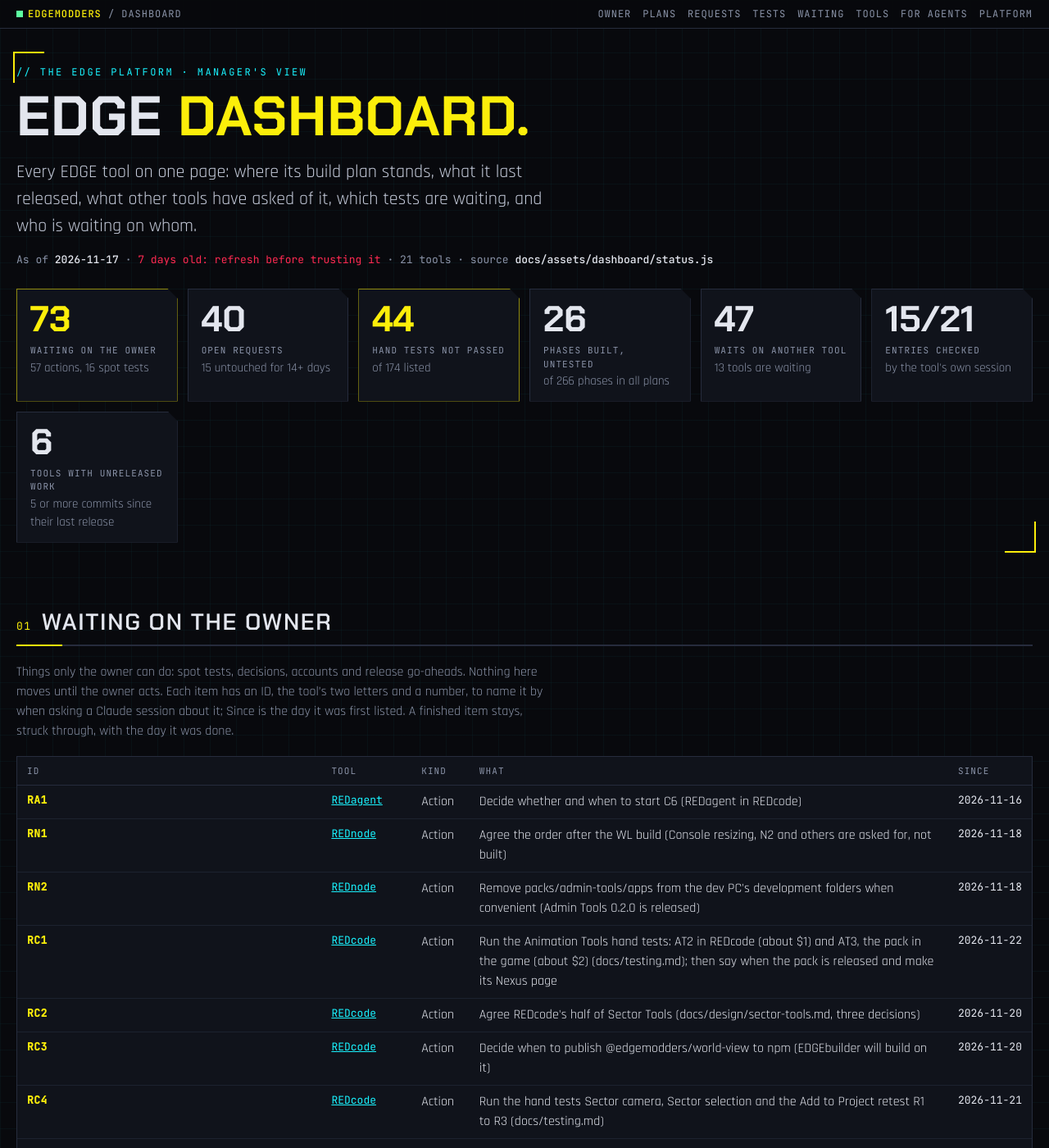
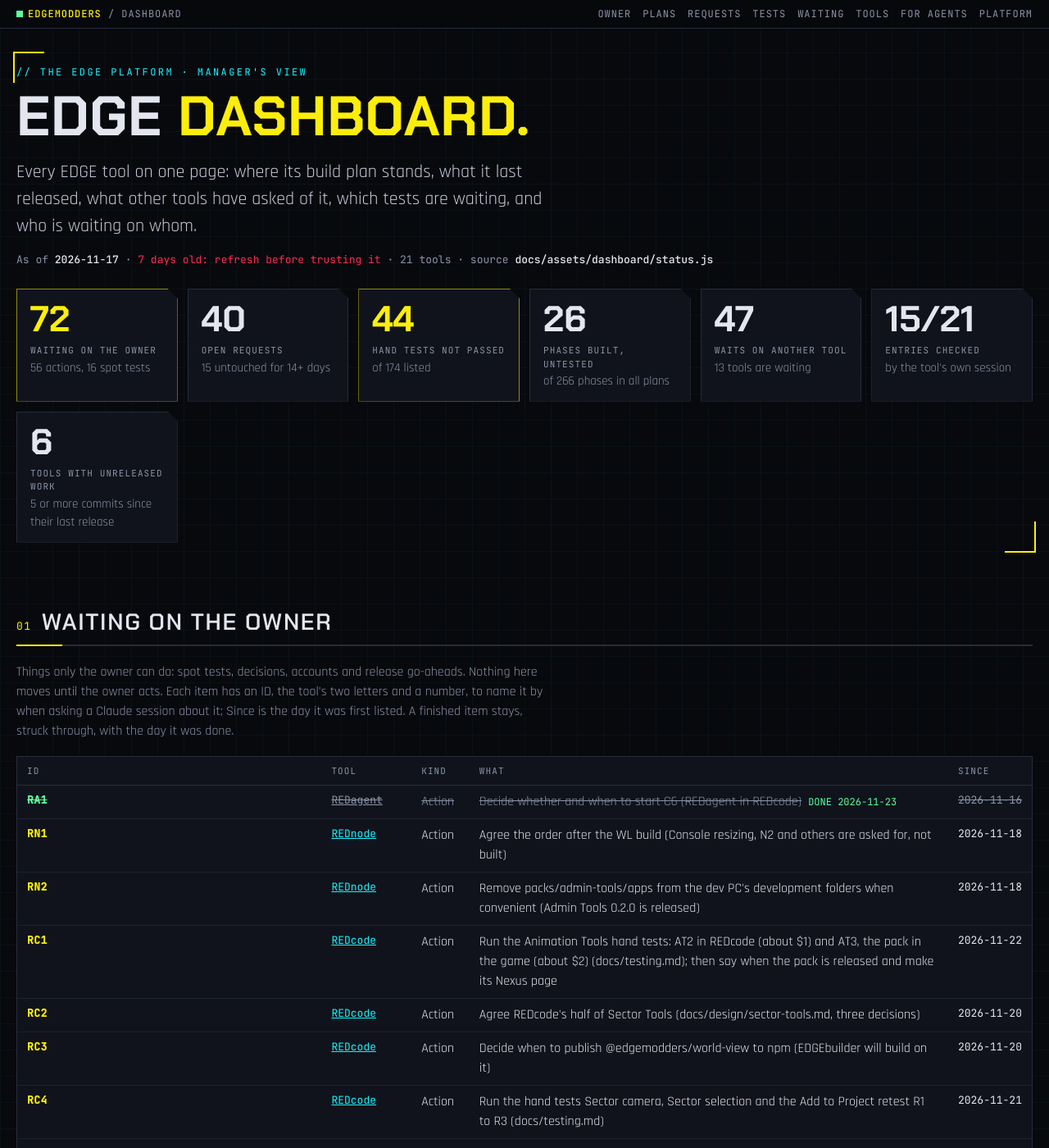
Before and after one commit to Edgemodders/EDGEweb, a Jekyll site: the page docs/dashboard.html, which Jekyll copies as it is, in a window 1280 px wide and 1400 px high. Shown: the whole window at 82% size. Built offline with Jekyll 4.4.1, drawn with Linux system fonts in a browser that asks for light colours.

Commit message:
Dashboard: RA1 done, the owner decided to go ahead with C6
Co-Authored-By: Claude Fable 5.2 <noreply@anthropic.com>

```diff
--- a/docs/assets/dashboard/status.js
+++ b/docs/assets/dashboard/status.js
@@ -485,7 +485,9 @@ window.EDGE_STATUS = {
     {
      "ref": "RA1",
      "what": "Decide whether and when to start C6 (REDagent in REDcode)",
-     "since": "2026-11-16"
+     "since": "2026-11-16",
+     "done": "2026-11-23",
+     "outcome": "Decided: go ahead with C6"
     }
    ],
    "risks": [
--- a/docs/dashboard.html
+++ b/docs/dashboard.html
@@ -209,7 +209,7 @@ pre.how { background: #05060a; border: 1px solid var(--line); padding: 12px 14px
 </div>
 <div id="tip" role="tooltip"></div>
 
-<script src="assets/dashboard/status.js?v=272"></script>
+<script src="assets/dashboard/status.js?v=273"></script>
 <script>
 (function () {
   var S = window.EDGE_STATUS;
```
